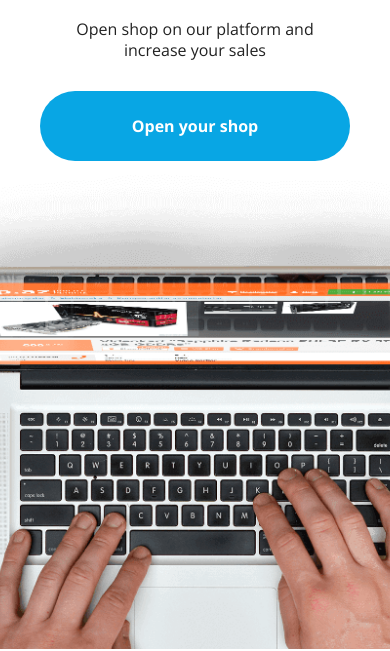
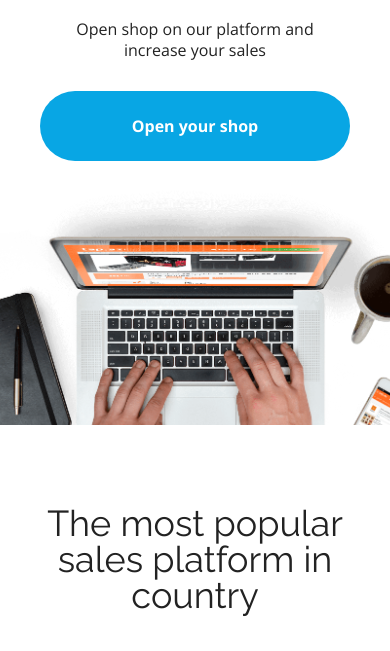
Before and after one commit to martafrackiewicz/best-shop, a website: page index.html in a window 390 px wide. Shown: the part 195-846 px from the top of the page. Drawn offline with nearby package versions, Linux system fonts and the light colour scheme; files that its build step writes are made by us from their sources.

Commit message:
improve margins and background for mobile

```diff
--- a/scss/elements/_open-section.scss
+++ b/scss/elements/_open-section.scss
@@ -50,3 +50,12 @@
     }
   }
 }
+
+
+@media (max-width: 426px) {
+  .open-section {
+    height: 550px;
+    background-position: center 300px;
+    background-size: auto 30vh;
+  }
+}
--- a/scss/elements/_statistic-section.scss
+++ b/scss/elements/_statistic-section.scss
@@ -91,3 +91,9 @@
     padding-bottom: 20px;
   }
 }
+
+@media (max-width: 426px) {
+  .statistics-section {
+    padding-top: 80px;
+  }
+}
```
